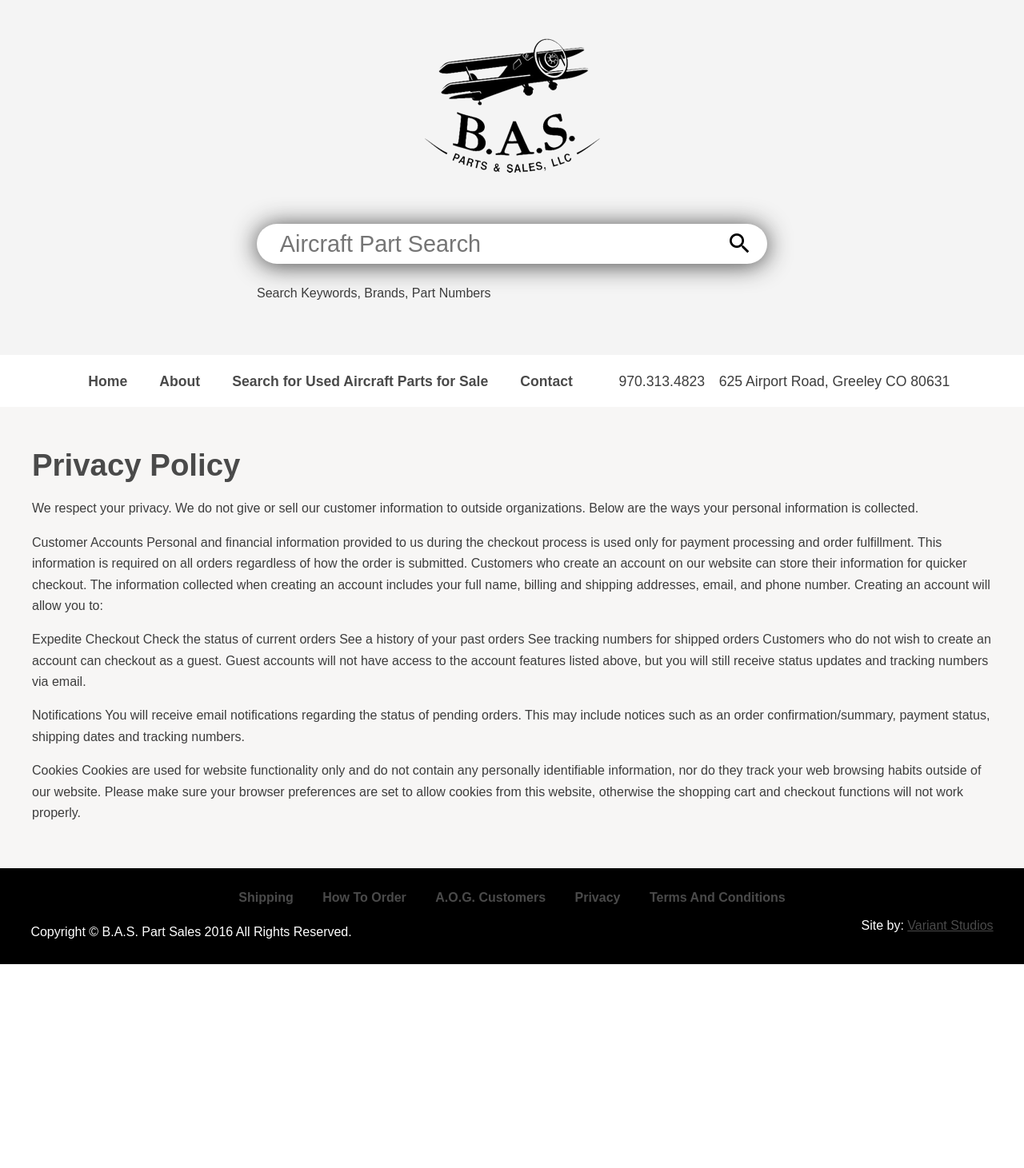
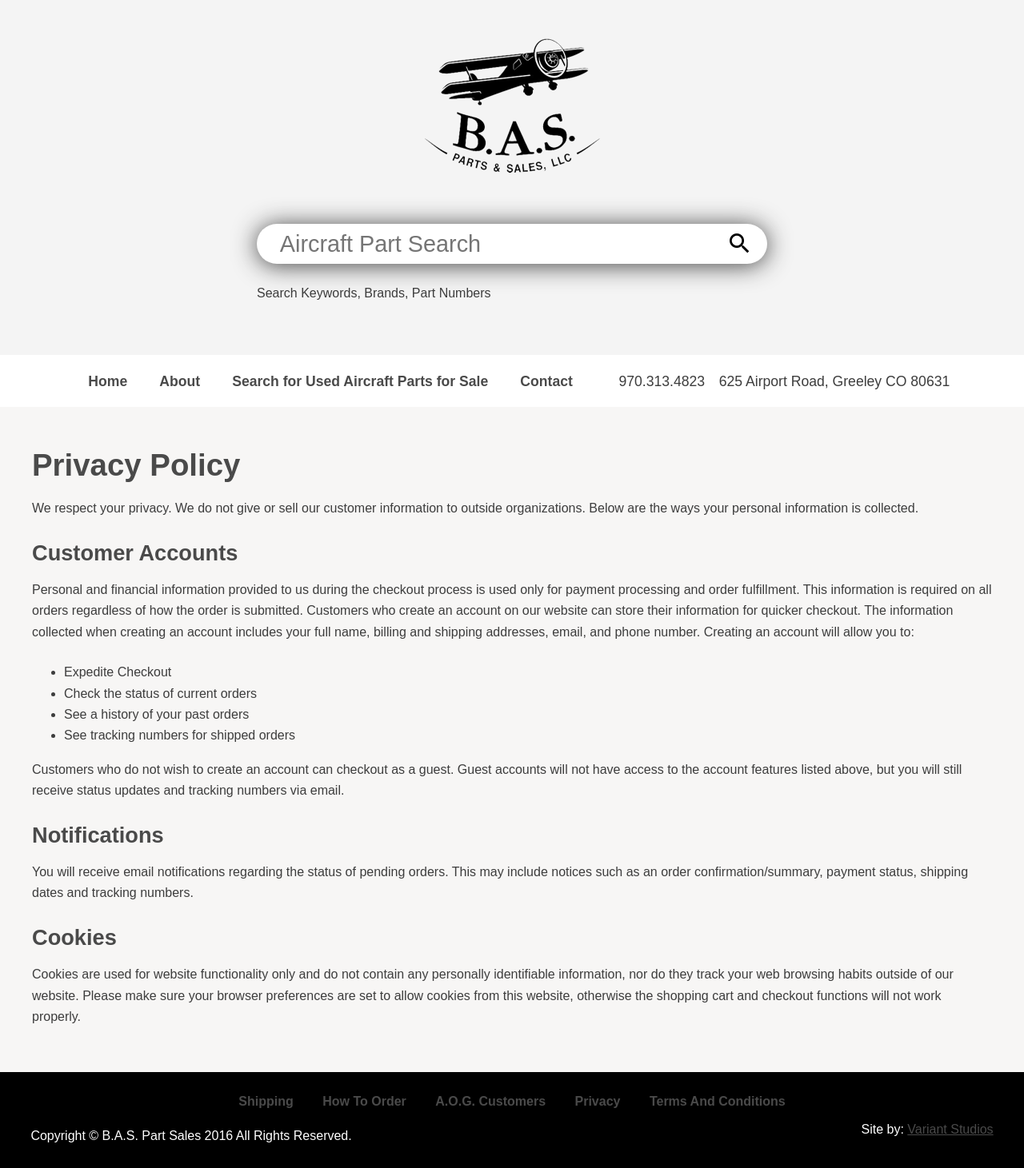
Before and after one commit to variantstudios/baspartsales.com, a Jekyll site: the page built from pages/privacy/index.md, in a window 1280 px wide. Shown: the whole page at 80% size. Built offline with Jekyll 4.4.1, drawn with Linux system fonts in a browser that asks for light colours; nearby versions of some CDN libraries.

```diff
--- a/pages/privacy/index.md
+++ b/pages/privacy/index.md
@@ -1,28 +1,34 @@
 ---
 title: Privacy Policy
 layout: page
-permalink: "/privacy/"
-header_image_path: https://hd.unsplash.com/photo-1427464407917-c817c9a0a6f6
+permalink: /privacy/
+header_image_path: 'https://hd.unsplash.com/photo-1427464407917-c817c9a0a6f6'
 form_response_message: 'Thanks for your message! We will be in touch soon.'
-form_failed: 'Your submission has failed. Please try again.'
+form_failed: Your submission has failed. Please try again.
 seo:
-  page_title: 'BAS Part Sales'
+  page_title: BAS Part Sales
   page_description: "Here's the page description. Replace me!"
 ---
+
+
 We respect your privacy. We do not give or sell our customer information to outside organizations. Below are the ways your personal information is collected.
 
-Customer Accounts
-Personal and financial information provided to us during the checkout process is used only for payment processing and order fulfillment. This information is required on all orders regardless of how the order is submitted.
-Customers who create an account on our website can store their information for quicker checkout. The information collected when creating an account includes your full name, billing and shipping addresses, email, and phone number. Creating an account will allow you to:
+### Customer Accounts
 
-Expedite Checkout
-Check the status of current orders
-See a history of your past orders
-See tracking numbers for shipped orders
+Personal and financial information provided to us during the checkout process is used only for payment processing and order fulfillment. This information is required on all orders regardless of how the order is submitted. Customers who create an account on our website can store their information for quicker checkout. The information collected when creating an account includes your full name, billing and shipping addresses, email, and phone number. Creating an account will allow you to:
+
+* Expedite Checkout
+* Check the status of current orders
+* See a history of your past orders
+* See tracking numbers for shipped orders
+
+
 Customers who do not wish to create an account can checkout as a guest. Guest accounts will not have access to the account features listed above, but you will still receive status updates and tracking numbers via email.
 
-Notifications
+### Notifications
+
 You will receive email notifications regarding the status of pending orders. This may include notices such as an order confirmation/summary, payment status, shipping dates and tracking numbers.
 
-Cookies
+### Cookies
+
 Cookies are used for website functionality only and do not contain any personally identifiable information, nor do they track your web browsing habits outside of our website. Please make sure your browser preferences are set to allow cookies from this website, otherwise the shopping cart and checkout functions will not work properly.
```
